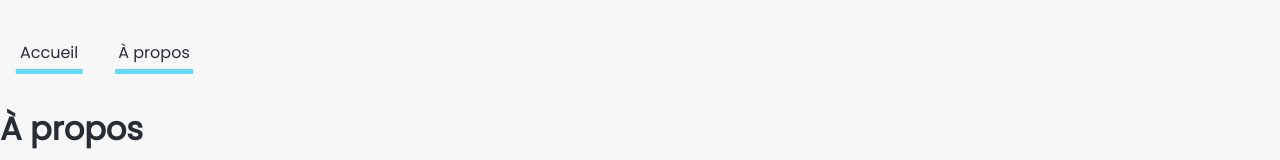
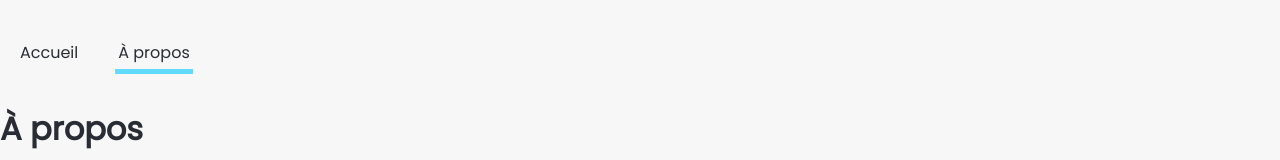
Before and after one commit to seya-84/react-zero, a React (Create React App) app: page /a-propos in a window 1280 px wide. Shown: the top 160 px of the page. Built offline with nearby package versions, Linux system fonts and the light colour scheme.

Commit message:
debug Navigation

```diff
--- a/src/components/Navigation.js
+++ b/src/components/Navigation.js
@@ -4,10 +4,10 @@ import { NavLink } from "react-router-dom"
 const Navigation = () => {
   return (
     <div className="navigation">
-      <NavLink exat to="/" activeClassName="nav-active">
+      <NavLink exact to="/" activeClassName="nav-active">
         Accueil
       </NavLink>
-      <NavLink exat to="a-propos" activeClassName="nav-active">
+      <NavLink exact to="a-propos" activeClassName="nav-active">
         À propos
       </NavLink>
     </div>
```
